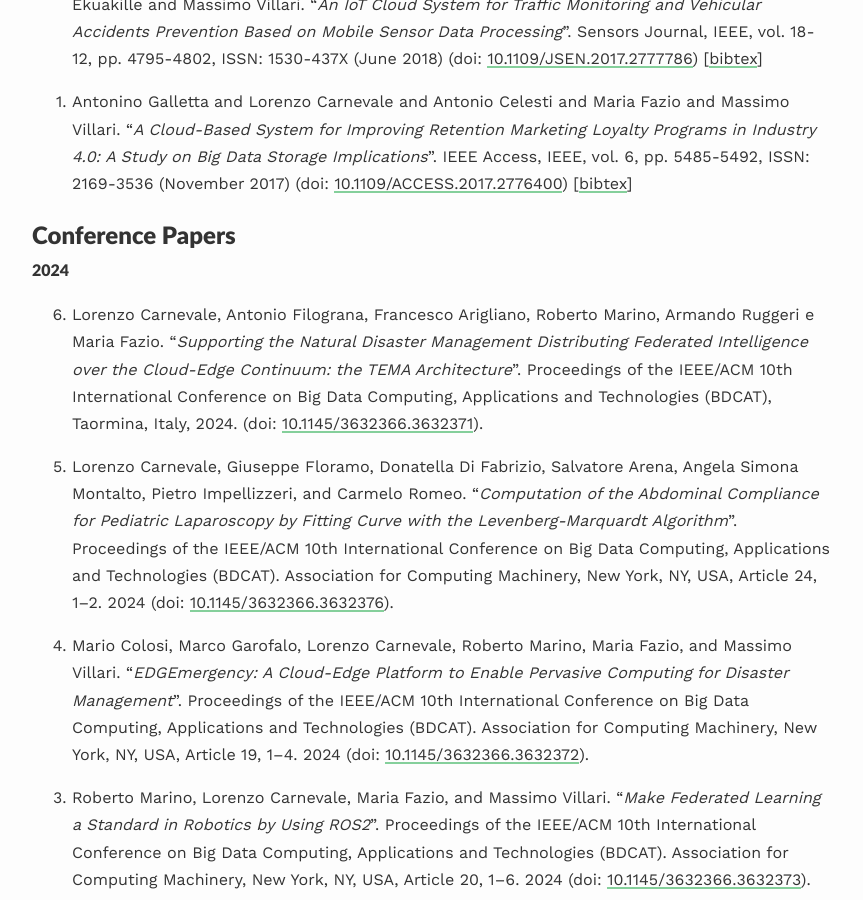
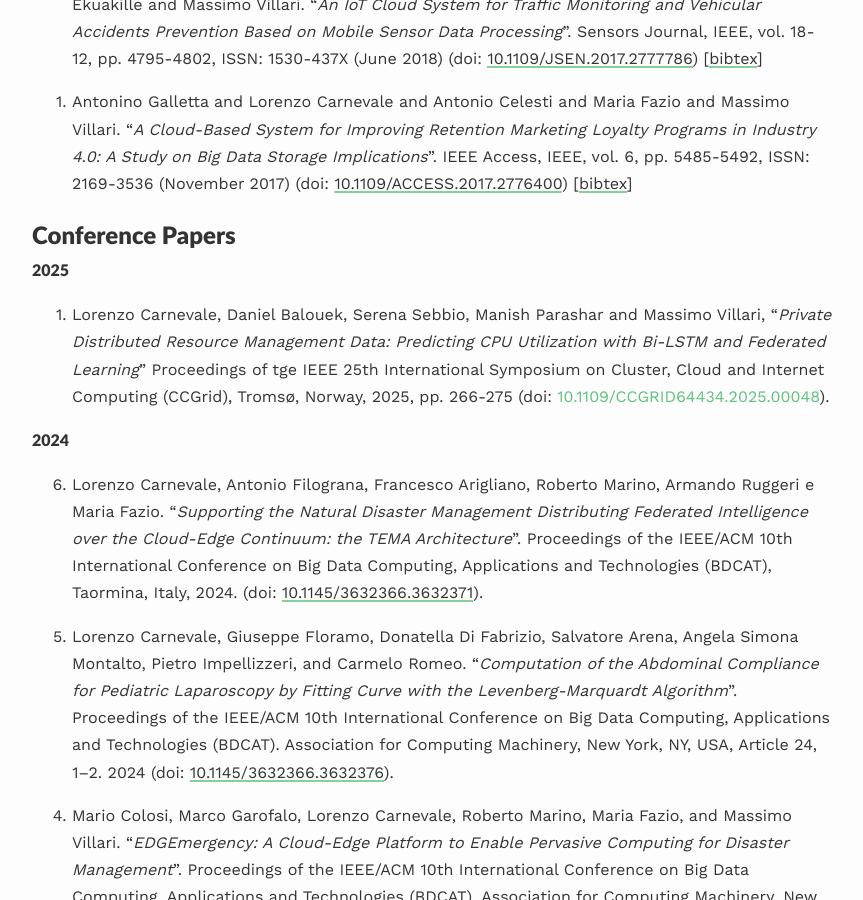
Before and after one commit to lcarnevale/lcarnevale.github.io, a Jekyll site: the page built from _pages/publications.md, in a window 1280 px wide and 900 px high, scrolled down 2973 px. Shown: the whole window, without its empty margins (208-1071 px from the left). Built offline with Jekyll 4.4.1, drawn with Linux system fonts in a browser that asks for light colours; nearby versions of some CDN libraries; some web fonts are replaced.

Commit message:
add CCGrid 2025 published paper

```diff
--- a/_pages/publications.md
+++ b/_pages/publications.md
@@ -68,6 +68,10 @@
 
 
 ## <a name="conferences"></a>Conference Papers
+
+#### 2025
+0. Lorenzo Carnevale, Daniel Balouek, Serena Sebbio, Manish Parashar and Massimo Villari, "*Private Distributed Resource Management Data: Predicting CPU Utilization with Bi-LSTM and Federated Learning*" Proceedings of tge IEEE 25th International Symposium on Cluster, Cloud and Internet Computing (CCGrid), Tromsø, Norway, 2025, pp. 266-275 (doi: [10.1109/CCGRID64434.2025.00048](https://ieeexplore.ieee.org/document/11044838)).
+{: reversed="reversed"}
 
 #### 2024
 0. Lorenzo Carnevale, Antonio Filograna, Francesco Arigliano, Roberto Marino, Armando Ruggeri e Maria Fazio. "*Supporting the Natural Disaster Management Distributing Federated Intelligence over the Cloud-Edge Continuum: the TEMA Architecture*". Proceedings of the IEEE/ACM 10th International Conference on Big Data Computing, Applications and Technologies (BDCAT), Taormina, Italy, 2024. (doi: [10.1145/3632366.3632371](https://doi.org/10.1145/3632366.3632371)).
```
